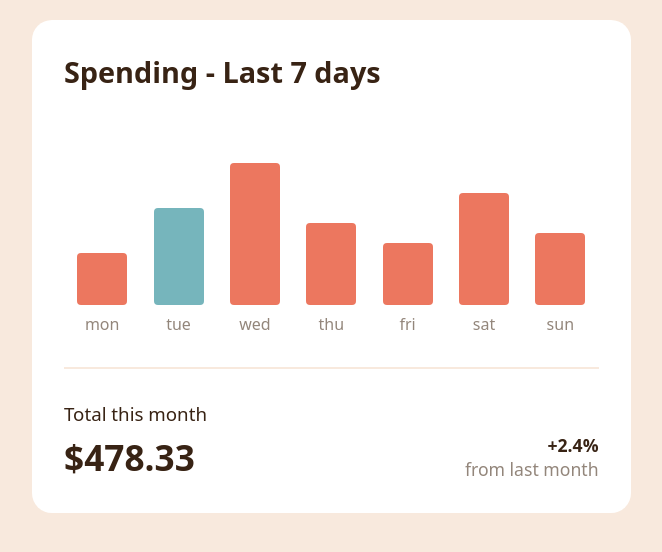
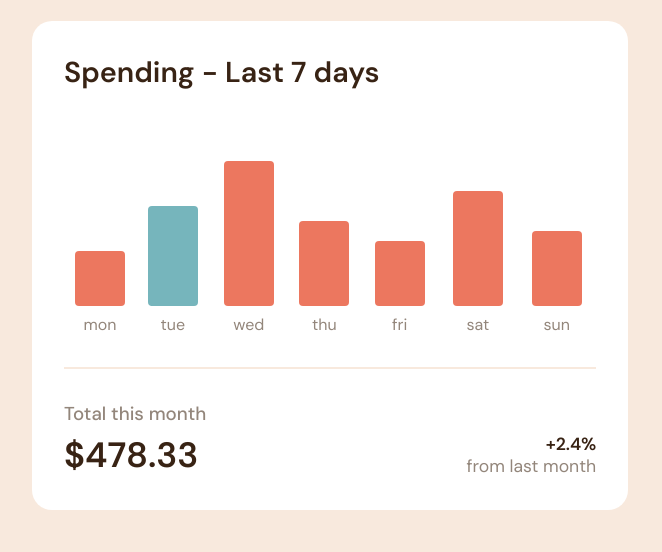
Before and after one commit to MarziaJalili/expenses-chart-component-main, a plain HTML site: page index.html in a window 1280 px wide. Shown: the part 202-754 px from the top of the page, without its empty margins (358-1020 px from the left). Drawn offline with nearby package versions, Linux system fonts and the light colour scheme.

Commit message:
Changed the font size of h3 and its color

```diff
--- a/index.html
+++ b/index.html
@@ -8,6 +8,13 @@
 
   <link rel="icon" type="image/png" sizes="32x32" href="./images/favicon-32x32.png">
   <link rel="stylesheet" href="style.css">
+
+  <!-- font -->
+  <link rel="preconnect" href="https://fonts.googleapis.com">
+  <link rel="preconnect" href="https://fonts.gstatic.com" crossorigin>
+  <link
+    href="https://fonts.googleapis.com/css2?family=DM+Sans:ital,opsz,wght@0,9..40,100..1000;1,9..40,100..1000&display=swap"
+    rel="stylesheet">
 
   <title>Frontend Mentor | Expenses chart component</title>
   </style>
--- a/style.css
+++ b/style.css
@@ -26,8 +26,8 @@ body {
     background-color: var(--Cream);
     padding: 2rem 1rem;
     color: var(--Dark-brown);
-    font-family: system-ui, -apple-system, BlinkMacSystemFont, 'Segoe UI', Roboto, Oxygen, Ubuntu, Cantarell, 'Open Sans', 'Helvetica Neue', sans-serif;
     display: grid;
+    font-family: "DM Sans", sans-serif;
     place-items: center;
     min-height: 100vh;
 }
@@ -101,6 +101,7 @@ section {
         color: var(--Very-pale-orange);
         background-color: var(--Dark-brown);
         padding: 0.4rem;
+        font-family: "DM Sans", serif;
         border-radius: 5px;
         font-weight: 600;
         font-size: 0.8rem;
@@ -165,8 +166,9 @@ section {
         display: grid;
         gap: 0.4rem;
 
-        s & h3 {
+        & h3 {
             color: var(--Medium-brown);
+
         }
     }
 
@@ -176,10 +178,7 @@ section {
         align-items: center;
 
 
-        .total-price {
-            font-size: 2.2rem;
-            font-weight: 600;
-        }
+
 
         .percentage {
             display: grid;
@@ -196,6 +195,11 @@ section {
         }
 
 
+    }
+
+    .total-price {
+        font-size: 2.2rem;
+        font-weight: 600;
     }
 
     h3 {
@@ -257,6 +261,10 @@ section {
             padding-inline: .5rem;
         }
     }
+
+    .total-price {
+        font-size: 3rem;
+    }
 }
 
 .today {
```
